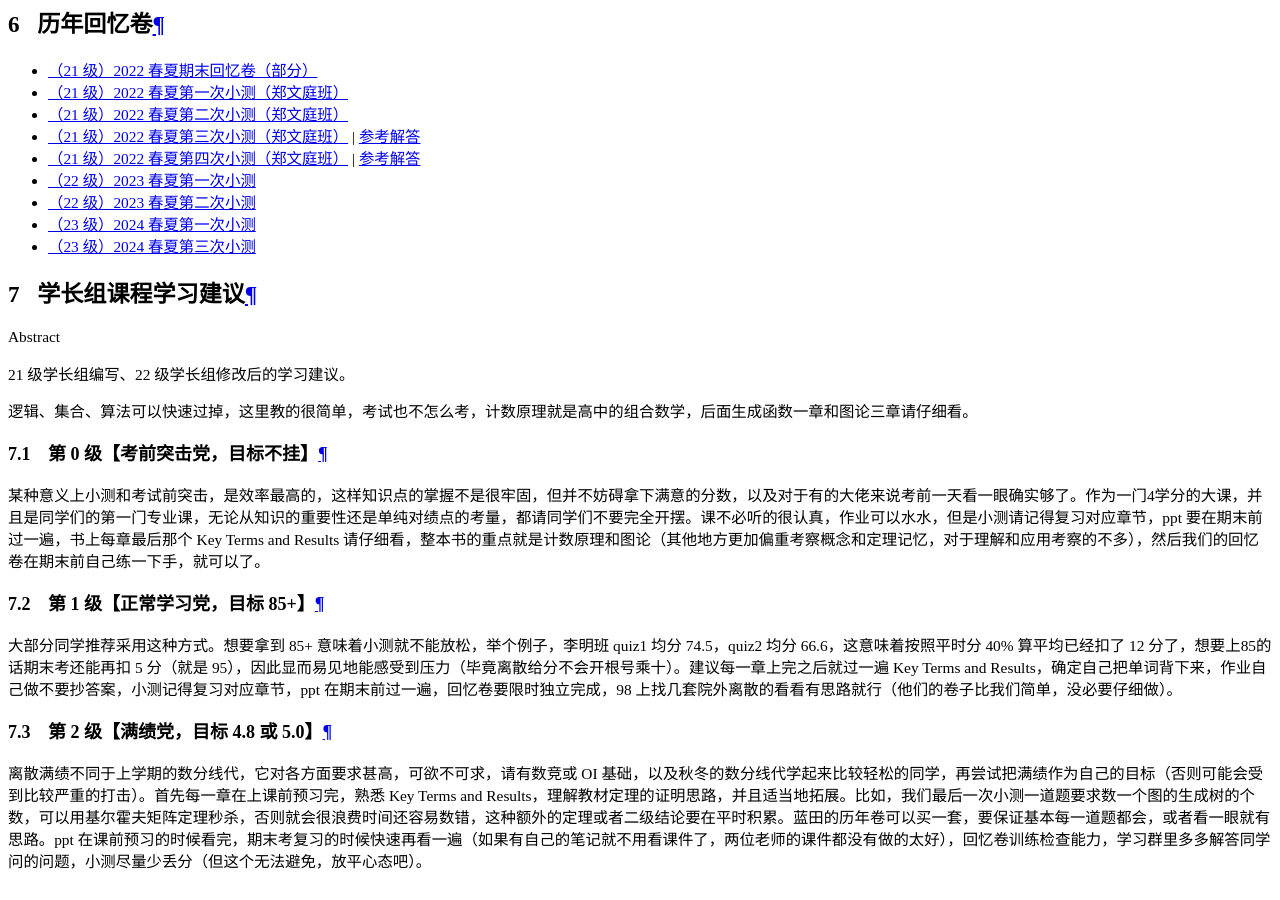
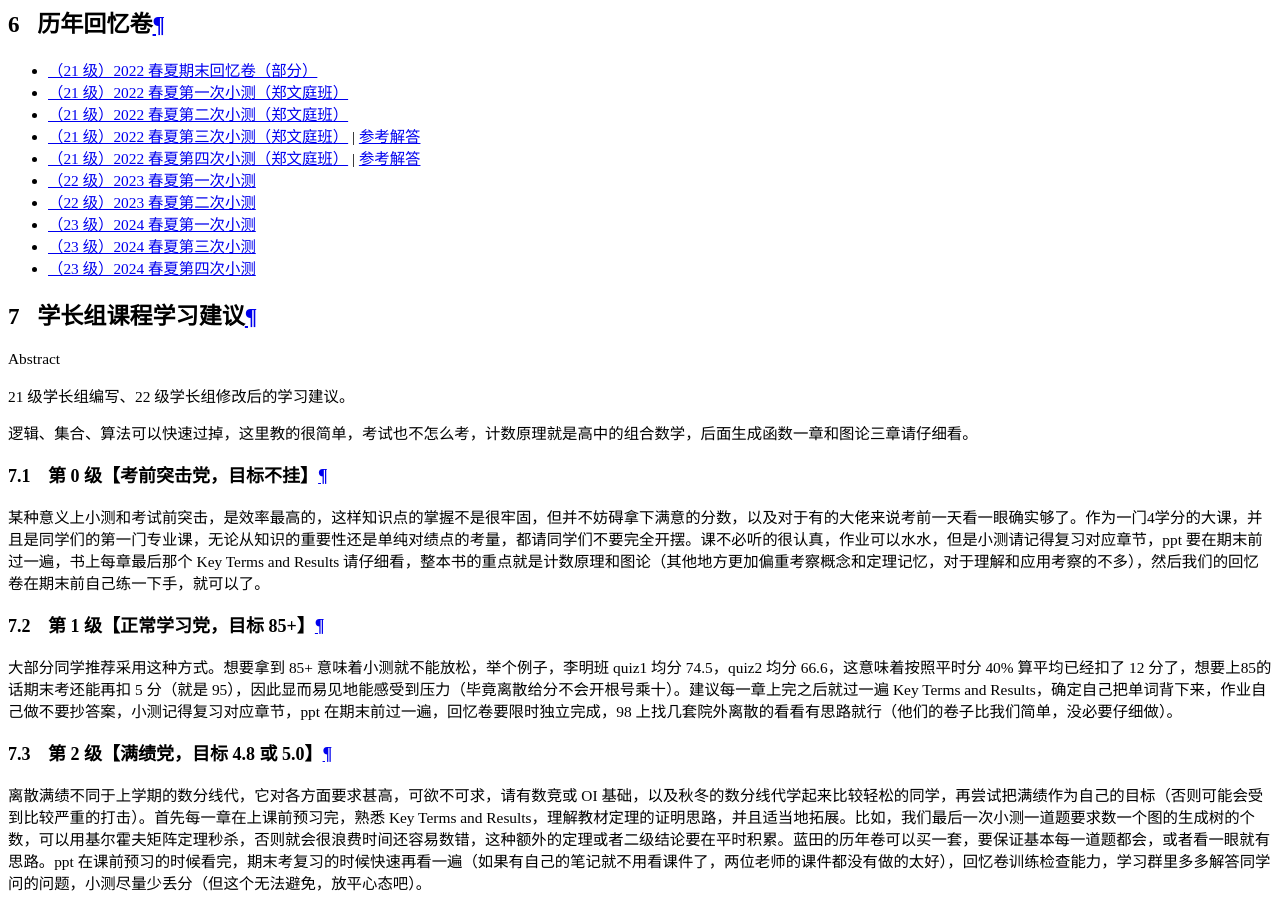
Before and after one commit to ZJU-Turing/TuringCourses, an MkDocs documentation site: the page built from docs/major_basic/discrete_math/index.md, in a window 1280 px wide and 900 px high, scrolled down 19608 px. Built offline with MkDocs 1.6.1 and Material for MkDocs 9.7.7, drawn with Linux system fonts in a browser that asks for light colours; comment, search, counter and statistics services are not loaded.

Commit message:
docs: 添加离散数学理论基础 2024 春夏第四次小测试题 (#182)

```diff
--- a/docs/major_basic/discrete_math/index.md
+++ b/docs/major_basic/discrete_math/index.md
@@ -50,6 +50,7 @@
 - [（22 级）2023 春夏第二次小测](Discrete_Mathematics_Quiz_2_2023.pdf)
 - [（23 级）2024 春夏第一次小测](Discrete_Mathematics_Quiz_1_2024.pdf)
 - [（23 级）2024 春夏第三次小测](Discrete_Mathematics_Quiz_3_2024.pdf)
+- [（23 级）2024 春夏第四次小测](Discrete_Mathematics_Quiz_4_2024.pdf)
 
 ## 学长组课程学习建议
 
```
Also changed, not shown: 2 other files.
